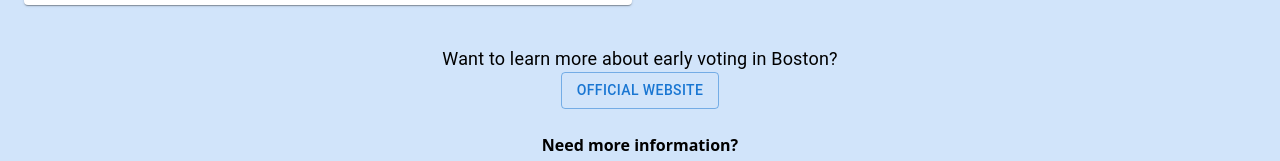
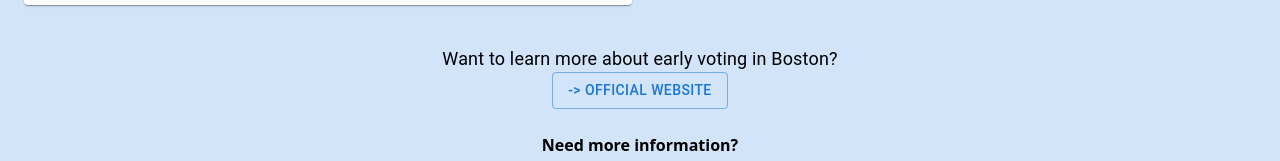
Before and after one commit to BU-Spark/pitne-voter-app, a Next.js app in the folder client/: page /votingOptions/DropDownInfo in a window 1280 px wide. Shown: the part 189-350 px from the top of the page. Built offline with nearby package versions, Linux system fonts and the light colour scheme.

Commit message:
Fixed voting options button

```diff
--- a/client/src/pages/votingOptions/DropDownInfo.tsx
+++ b/client/src/pages/votingOptions/DropDownInfo.tsx
@@ -175,7 +175,7 @@ const DropDownInfo = () => {
       {/* Additional info button */}
       <div className="w-full max-w-full mt-10 text-center">
         <Typography sx={{ fontSize: '18px' }}>Want to learn more about early voting in Boston?</Typography>
-        <ButtonFillEx name="Official Website" link="https://www.boston.gov/departments/elections/early-voting-boston" variant='outlined' className='p-4 m-4 rounded-full bg-white text-blue-700 border-blue-800  hover:bg-gray-200' />
+        <ButtonFillEx name="-> Official Website" link="https://www.boston.gov/departments/elections/early-voting-boston" variant='outlined' className='p-4 m-4 rounded-full bg-white text-blue-700 border-blue-800  hover:bg-gray-200' />
       </div>
 
       {/* Contact info of Boston Elections Department */}
```
